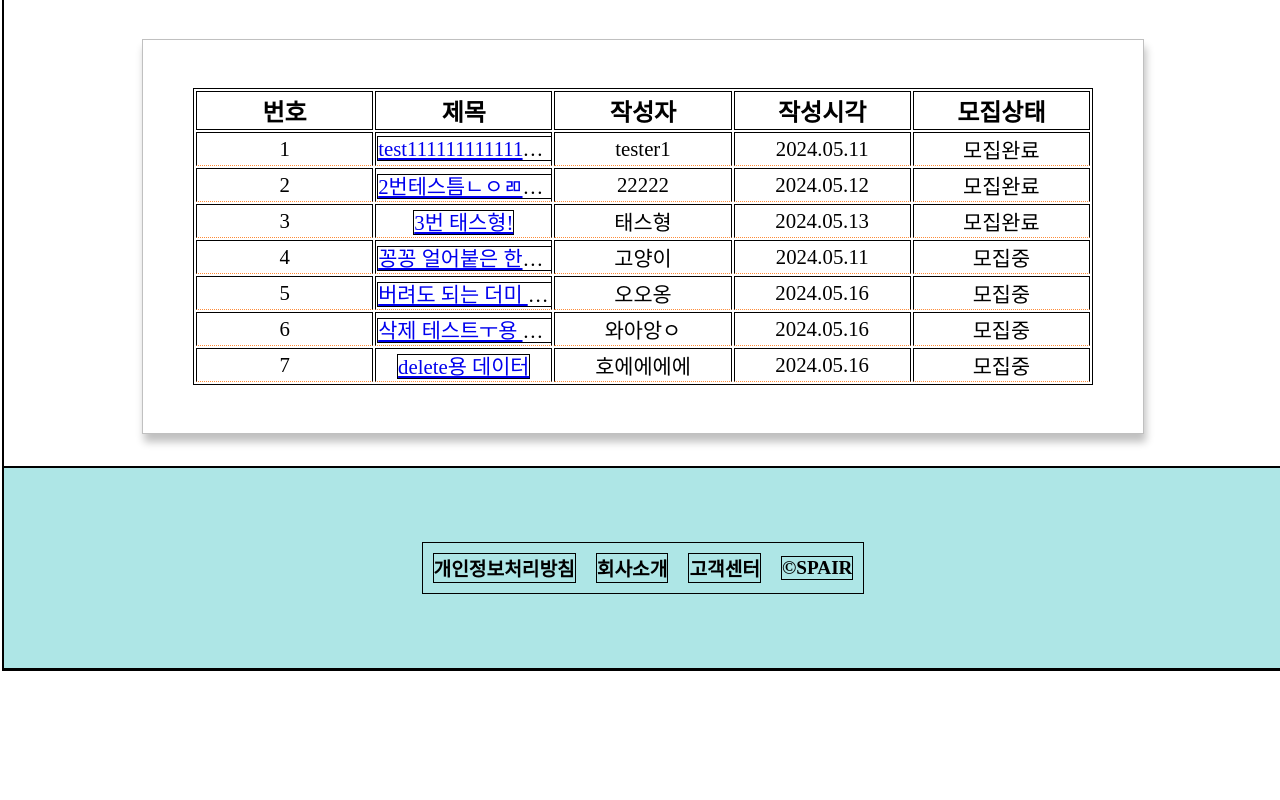
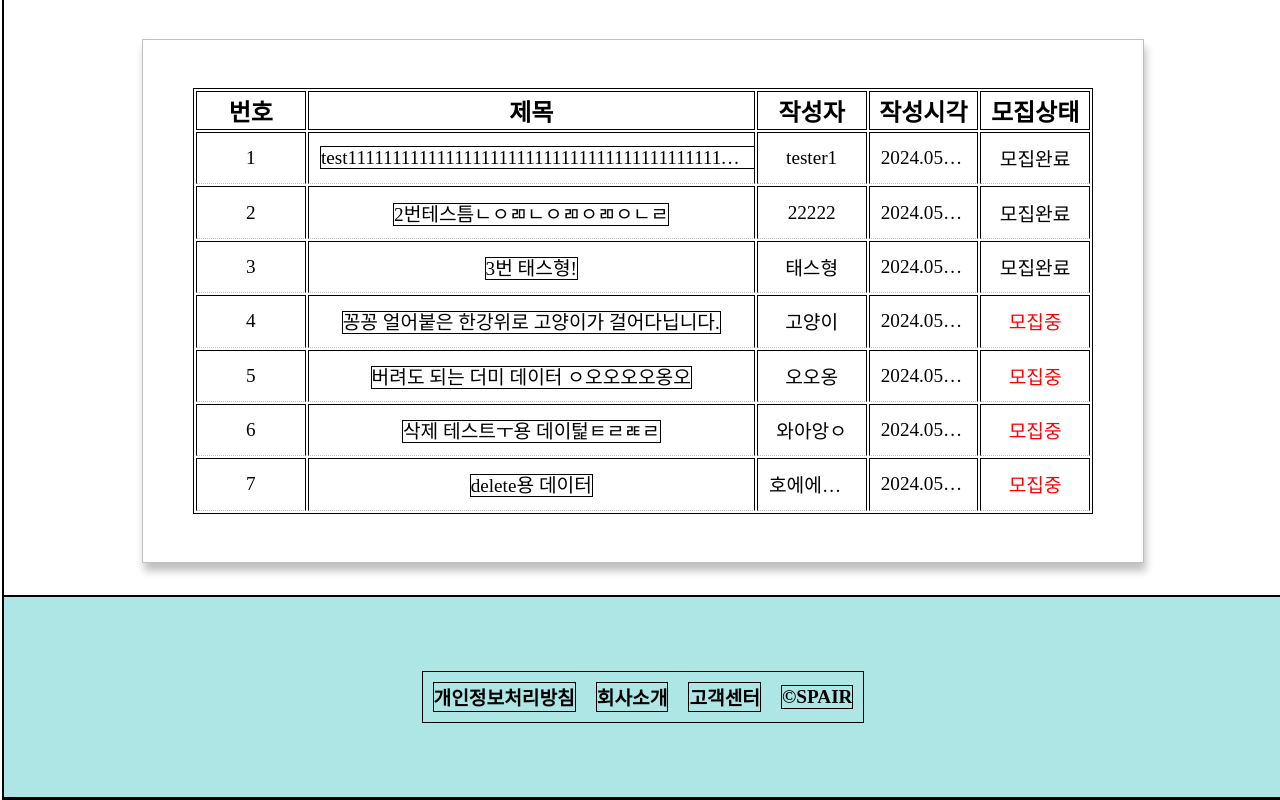
Before and after one commit to seoh77/Spair, a Vue app in the folder front/spair-project/: page / in a window 1280 px wide. Shown: the part 1054-1854 px from the top of the page. Before the commit the page ends 1725 px from the top, so only its background shows below. Built offline with nearby package versions, Linux system fonts and the light colour scheme; a web font is replaced by a local one.

Commit message:
:lipstick: Design: BoardList.vue CSS 변경

```diff
--- a/front/spair-project/src/components/board/BoardList.vue
+++ b/front/spair-project/src/components/board/BoardList.vue
@@ -5,7 +5,7 @@
             <thead>
                 <tr>
                     <th>번호</th>
-                    <th>제목</th>
+                    <th id="title">제목</th>
                     <th>작성자</th>
                     <th>작성시각</th>
                     <th>모집상태</th>
@@ -14,12 +14,12 @@
             <tbody>
                 <tr v-for="board in store.boardList" :key="board.id">
                     <td>{{ board.id }}</td>
-                    <td>
+                    <td >
                         <RouterLink :to="`/board/${board.id}`">{{ board.title }}</RouterLink>
                     </td>
                     <td>{{  board.writer }}</td>
                     <td>{{  board.created_date }}</td>
-                    <td>{{  board.status ? '모집중' : '모집완료' }}</td>
+                    <td :class="{ 'red': board.status === true, 'gray': board.status === false }">{{  board.status ? '모집중' : '모집완료' }}</td>
                 </tr>
             </tbody>
         </table>
@@ -68,7 +68,6 @@ const filterBoardList = (filters) => {
 }
 table {
     width: 90%;
-    height: 200px;
     margin: 3rem 0;
     table-layout: fixed;
 }
@@ -77,11 +76,37 @@ thead, tbody {
     font-size: 1.5rem;
 }
 td {
-    font-size: 1.3rem;
+    font-size: 1.2rem;
     font-family: 'NanumSquareRound';
-    border-bottom: 0.1rem dotted var(--primary-color);
+    border-bottom: 0.1rem dotted var(--gray-color);
     overflow: hidden;
     text-overflow: ellipsis;
     white-space: nowrap;
+    padding: 0.7rem;
+}
+#title {
+    width: 50%;
+}
+.red {
+    color: red;
+}
+.gray {
+    color: #000000;
+    font-size: 1.2rem;
+}
+a {
+    text-decoration: none;
+}
+a:link {
+    color: #000000;
+}
+a:visited {
+    color: #000000;
+}
+a:hover {
+    color: var(--primary-color);
+}
+a:active {
+    color: var(--primary-color);
 }
 </style>
```
